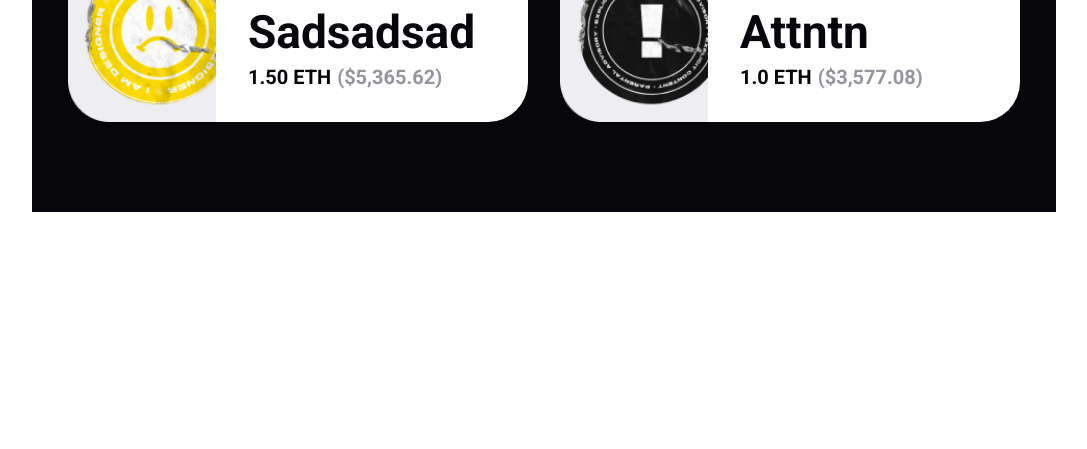
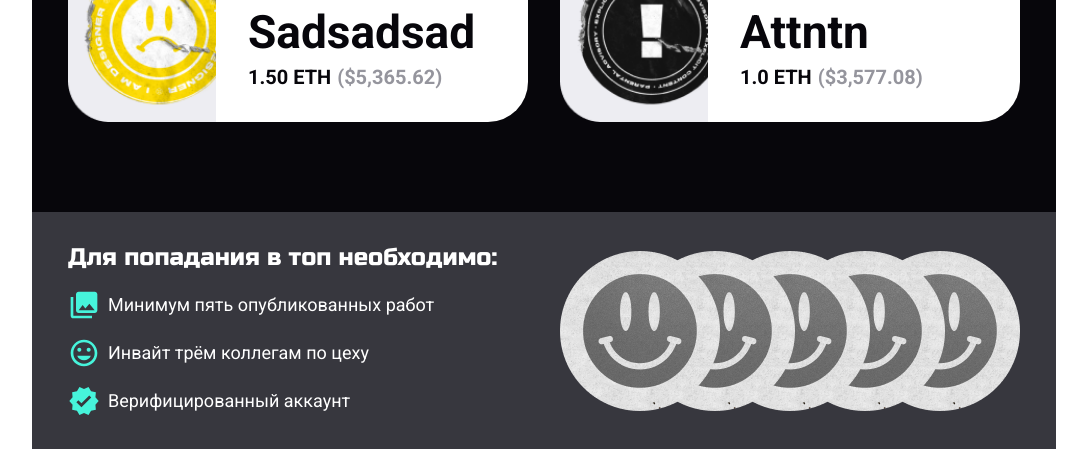
Before and after one commit to Pervushyn/Aura, a plain HTML site: page index.html in a window 1280 px wide. Shown: the part 5177-5626 px from the top of the page, without its empty margins (96-1183 px from the left). Before the commit the page ends 5389 px from the top, so only its background shows below. Drawn offline with nearby package versions, Linux system fonts and the light colour scheme; files whose address does not match are found by name.

Commit message:
add description-section

```diff
--- a/css/steyles.css
+++ b/css/steyles.css
@@ -13,6 +13,7 @@
   --c-grey-light: #ededf2;
   --c-grey-middle: #95959d;
   --c-dark-grey: #717178;
+  --bcg-gray-deep: #37373e;
 }
 
 body {
@@ -764,7 +765,73 @@ input {
   font-weight: 700;
 }
 
-/* ENDbuy-section */
+/* END buy-section */
+
+/* buy-description-section */
+
+.buy-description-section {
+  padding: 32px 0;
+  background-color: var(--bcg-gray-deep);
+  color: var(--c-text-white);
+  max-width: 320px;
+  margin: 0 auto;
+}
+.description-wrap {
+  display: flex;
+  flex-wrap: wrap;
+}
+.descr-content {
+  flex-basis: 100%;
+}
+.description-list {
+  flex-basis: 100%;
+}
+.descr-title {
+  margin-bottom: 16px;
+}
+.conditions-list {
+  display: flex;
+  flex-direction: column;
+  gap: 16px;
+  margin-bottom: 32px;
+}
+.conditions-icon {
+  display: flex;
+  align-items: center;
+  gap: 8px;
+}
+.description-list {
+  display: flex;
+  position: relative;
+}
+.description-item:first-child {
+  top: 50%;
+  z-index: 4;
+}
+.description-item:nth-child(2) {
+  position: absolute;
+  left: 48px;
+  z-index: 3;
+}
+.description-item:nth-child(3) {
+  position: absolute;
+  left: 96px;
+  z-index: 2;
+}
+.description-item:nth-child(4) {
+  position: absolute;
+  left: 144px;
+  z-index: 1;
+}
+.description-item:nth-child(5) {
+  position: absolute;
+  left: 192px;
+  z-index: 0;
+}
+.smail-img {
+  width: 103px;
+}
+/* END buy-description-section */
 
 @media screen and (min-width: 1024px) {
   header {
@@ -1164,6 +1231,53 @@ input {
   .buy-price {
     font-size: 20px;
   }
+  .buy-description-section {
+    max-width: 1024px;
+  }
+  .description-wrap {
+    display: flex;
+    flex-wrap: wrap;
+    align-items: center;
+    gap: 32px;
+  }
+  .descr-content {
+    flex-basis: calc((100% - 32px) / 2);
+  }
+  .description-list {
+    flex-basis: calc((100% - 32px) / 2);
+  }
+  .conditions-list {
+    margin-bottom: 0;
+  }
+  .descr-title {
+    font-size: 24px;
+  }
+  .conditions-text {
+    font-size: 18px;
+  }
+  .smail-img {
+    width: 160px;
+  }
+  .description-item:nth-child(2) {
+    position: absolute;
+    left: 75px;
+    z-index: 3;
+  }
+  .description-item:nth-child(3) {
+    position: absolute;
+    left: 150px;
+    z-index: 2;
+  }
+  .description-item:nth-child(4) {
+    position: absolute;
+    left: 225px;
+    z-index: 1;
+  }
+  .description-item:nth-child(5) {
+    position: absolute;
+    left: 300px;
+    z-index: 0;
+  }
 }
 
 @media screen and (min-width: 1920px) {
@@ -1284,4 +1398,23 @@ input {
   .buy-section {
     max-width: 1920px;
   }
+  .buy-description-section {
+    max-width: 1920px;
+  }
+  .description-item:first-child {
+    position: relative;
+    left: 160px;
+  }
+  .description-item:nth-child(2) {
+    left: 235px;
+  }
+  .description-item:nth-child(3) {
+    left: 310px;
+  }
+  .description-item:nth-child(4) {
+    left: 385px;
+  }
+  .description-item:nth-child(5) {
+    left: 460px;
+  }
 }
--- a/index.html
+++ b/index.html
@@ -1116,6 +1116,98 @@
           </ul>
         </div>
       </section>
+
+      <section class="buy-description-section">
+        <div class="container">
+          <div class="description-wrap">
+            <div class="descr-content">
+              <h3 class="title-tertiary descr-title">
+                Для попадания в топ необходимо:
+              </h3>
+              <ul class="conditions-list">
+                <li class="conditions-item">
+                  <div class="conditions-icon">
+                    <svg width="32" height="32px">
+                      <use href="./images/icons.svg#icon-collections"></use>
+                    </svg>
+                    <p class="conditions-text">Минимум пять опубликованных работ</p>
+                  </div>
+                </li>
+                <li class="conditions-item">
+                  <div class="conditions-icon">
+                    <svg width="32" height="32px">
+                      <use href="./images/icons.svg#icon-insert_emoticon"></use>
+                    </svg>
+                    <p class="conditions-text">Инвайт трём коллегам по цеху</p>
+                  </div>
+                </li>
+                <li class="conditions-item">
+                  <div class="conditions-icon">
+                    <svg width="32" height="32px">
+                      <use href="./images/icons.svg#icon-verified"></use>
+                    </svg>
+                    <p class="conditions-text">Верифицированный аккаунт</p>
+                  </div>
+                </li>
+              </ul>
+            </div>
+            <ul class="description-list">
+              <li class="description-item">
+                <div class="icon-wrap">
+                    <img
+                      class="smail-img"
+                      src="./images/description/smail.png"
+                      alt="smail"
+                    />
+                </div>
+              </li>
+              <li class="description-item">
+                <div class="icon-wrap">
+                    <img
+                      class="smail-img"
+                      src="./images/description/smail.png"
+                      alt="smail"
+                    />
+                </div>
+              </li>
+              <li class="description-item">
+                <div class="icon-wrap">
+                    <img
+                      class="smail-img"
+                      src="./images/description/smail.png"
+                      alt="smail"
+                    />
+                </div>
+              </li>
+              <li class="description-item">
+                <div class="icon-wrap">
+                  <picture>
+                    <source media="(min-width: 1024px)" srcset="" />
+                    <source media="(max-width: 1023.8px)" srcset="" />
+                    <img
+                      class="smail-img"
+                      src="./images/description/smail.png"
+                      alt="smail"
+                    />
+                  </picture>
+                </div>
+              </li>
+              <li class="description-item">
+                <div class="icon-wrap">
+                  <picture>
+                    <source media="(min-width: 1024px)" srcset="" />
+                    <source media="(max-width: 1023.8px)" srcset="" />
+                    <img
+                      class="smail-img"
+                      src="./images/description/smail.png"
+                      alt="smail"
+                    />
+                </div>
+              </li>
+            </ul>
+          </div>
+        </div>
+      </section>
     </main>
     <!-- <script src="./script/script.js" type="module"></script> -->
   </body>
```
Also changed, not shown: images/description/smail.png (added), images/description/smail@2x.png (added).
